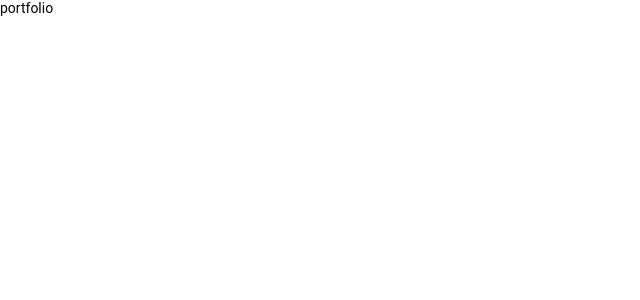
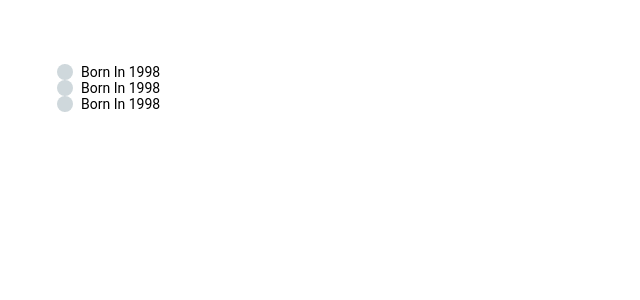
Before and after one commit to 0Amirreza0/singer-portfolio, a Vue app: page /portfolio in a window 1280 px wide. Shown: the top 300 px of the page, without its empty margins (0-640 px from the left). Built offline with nearby package versions, Linux system fonts and the light colour scheme.

Commit message:
feat: add timeline-event component

```diff
--- /dev/null
+++ b/src/common/components/timeline-event.component.vue
@@ -0,0 +1,33 @@
+<template>
+  <div class="timeline-event">
+    <slot />
+  </div>
+</template>
+
+<script>
+  export default {
+    name: 'timeline-event',
+  };
+</script>
+
+<style lang="scss" scoped>
+  .timeline-event {
+    $bullet-width: 16px;
+
+    border-left: 1px solid var(--divider-color);
+    position: relative;
+    padding-left: $bullet-width;
+
+    &::before {
+      content: '';
+      display: block;
+      width: $bullet-width;
+      height: $bullet-width;
+      border-radius: 50%;
+      background-color: var(--divider-color);
+      position: absolute;
+      left: -$bullet-width / 2;
+      top: 0;
+    }
+  }
+</style>
--- a/src/views/portfolio.view.vue
+++ b/src/views/portfolio.view.vue
@@ -1,11 +1,38 @@
 <template>
-  <div>portfolio</div>
+  <div class="portfolio">
+    <timeline-event>
+      <div class="portfolio__event">
+        <p>Born In 1998</p>
+      </div>
+    </timeline-event>
+    <timeline-event>
+      <div class="portfolio__event">
+        <p>Born In 1998</p>
+      </div>
+    </timeline-event>
+    <timeline-event>
+      <div class="portfolio__event">
+        <p>Born In 1998</p>
+      </div>
+    </timeline-event>
+  </div>
 </template>
 
 <script>
+  import timelineEvent from '@/common/components/timeline-event.component.vue';
   export default {
     name: 'portfolio-view',
+    components: { timelineEvent },
   };
 </script>
 
-<style lang="scss" scoped></style>
+<style lang="scss" scoped>
+  .portfolio {
+    $self: &;
+
+    margin: 64px;
+
+    #{ $self }__event {
+    }
+  }
+</style>
```
